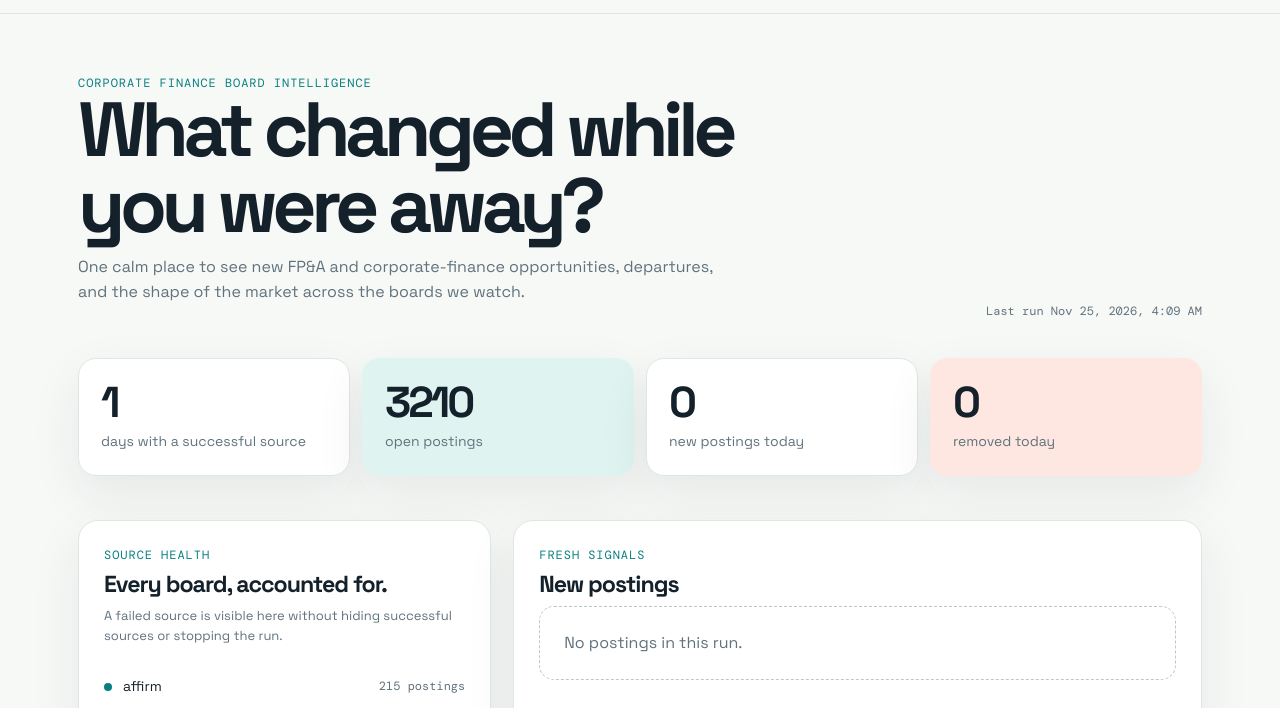
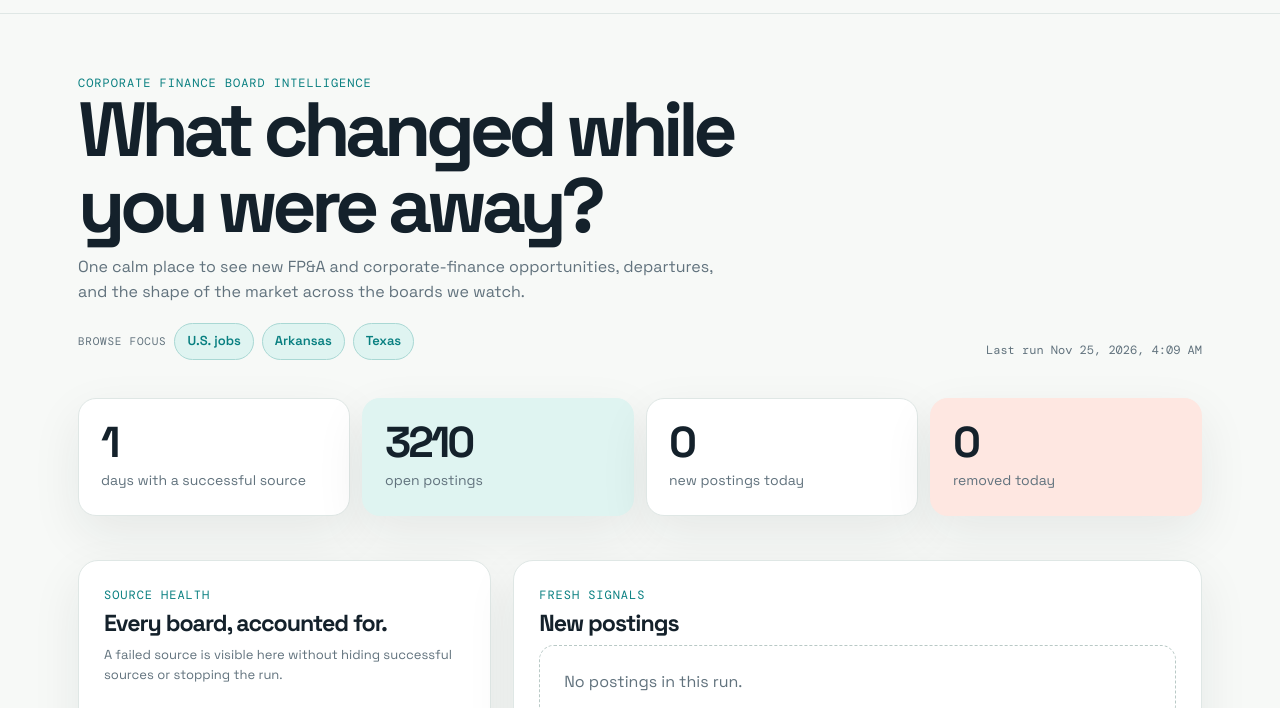
Before and after one commit to samaramp77/job-watcher, a plain HTML site: page index.html in a window 1280 px wide. Shown: the part 58-766 px from the top of the page. Drawn offline with nearby package versions, Linux system fonts and the light colour scheme.

Commit message:
Show regional focus links on Today page

```diff
--- a/app.js
+++ b/app.js
@@ -194,6 +194,9 @@ function renderMarket() {
 
 function wireBrowse() {
   fillFilters();
+  const requestedRegion = new URLSearchParams(window.location.search).get("region");
+  const regionFilter = document.querySelector("#region-filter");
+  if (requestedRegion && [...regionFilter.options].some((option) => option.value === requestedRegion)) regionFilter.value = requestedRegion;
   ["role-switch", "region-filter", "employer-filter", "location-filter", "days-filter", "title-search", "sort-order"].forEach((id) => document.querySelector(`#${id}`)?.addEventListener("input", renderBrowse));
   renderBrowse();
 }
--- a/index.html
+++ b/index.html
@@ -8,7 +8,7 @@
 <body data-page="index">
   <header class="site-header"><nav class="nav"><a class="brand" href="index.html"><span class="brand-mark">JW</span><span>Job watcher</span></a><div class="nav-links"><a class="nav-link" data-page="index" href="index.html">Today</a><a class="nav-link" data-page="browse" href="browse.html">Browse</a><a class="nav-link" data-page="market" href="market.html">Market</a></div></nav></header>
   <main class="main">
-    <section class="hero"><div><div class="eyebrow">Corporate finance board intelligence</div><h1>What changed while you were away?</h1><p>One calm place to see new FP&amp;A and corporate-finance opportunities, departures, and the shape of the market across the boards we watch.</p></div><div class="last-run" data-last-run>Loading latest run…</div></section>
+    <section class="hero"><div><div class="eyebrow">Corporate finance board intelligence</div><h1>What changed while you were away?</h1><p>One calm place to see new FP&amp;A and corporate-finance opportunities, departures, and the shape of the market across the boards we watch.</p><div class="focus-links"><span class="focus-label">Browse focus</span><a href="browse.html?region=us">U.S. jobs</a><a href="browse.html?region=arkansas">Arkansas</a><a href="browse.html?region=texas">Texas</a></div></div><div class="last-run" data-last-run>Loading latest run…</div></section>
     <section class="count-grid" aria-label="Latest run counts"><div class="count-card"><span class="count-number" data-count="days">—</span><span class="count-label">days with a successful source</span></div><div class="count-card"><span class="count-number" data-count="open">—</span><span class="count-label">open postings</span></div><div class="count-card"><span class="count-number" data-count="new">—</span><span class="count-label">new postings today</span></div><div class="count-card"><span class="count-number" data-count="removed">—</span><span class="count-label">removed today</span></div></section>
     <section class="layout-two"><div class="panel"><div class="eyebrow">Source health</div><h2>Every board, accounted for.</h2><p class="posting-meta">A failed source is visible here without hiding successful sources or stopping the run.</p><ul class="source-list" data-sources></ul></div><div class="panel"><div class="eyebrow">Fresh signals</div><h2>New postings</h2><div class="posting-list" data-new-list></div><div class="eyebrow" style="margin-top:32px">Departures</div><h2>Removed postings</h2><div class="posting-list" data-removed-list></div></div></section>
   </main>
--- a/styles.css
+++ b/styles.css
@@ -20,6 +20,10 @@ h1 { max-width: 780px; margin-bottom: 12px; font-size: clamp(2.4rem, 6vw, 5.2rem
 h2 { margin: 7px 0 8px; font-size: clamp(1.4rem, 2.3vw, 2.1rem); line-height: 1.1; letter-spacing: -.045em; }
 h3 { margin: 4px 0 5px; font-size: 1.15rem; line-height: 1.2; }
 .hero p, .market-section > p { max-width: 650px; color: var(--muted); }
+.focus-links { display: flex; flex-wrap: wrap; align-items: center; gap: 8px; margin-top: 19px; }
+.focus-links a { padding: 7px 12px; border: 1px solid #a9d8d4; border-radius: 99px; color: var(--teal); background: var(--teal-light); font-size: 13px; font-weight: 600; text-decoration: none; }
+.focus-links a:hover { color: white; background: var(--teal); }
+.focus-label { color: var(--muted); font-family: "DM Mono", monospace; font-size: 11px; text-transform: uppercase; letter-spacing: .07em; }
 .last-run { color: var(--muted); font-family: "DM Mono", monospace; font-size: 12px; white-space: nowrap; }
 .count-grid { display: grid; grid-template-columns: repeat(4, 1fr); gap: 12px; margin: 28px 0 44px; }
 .count-card { padding: 22px; border: 1px solid var(--line); border-radius: 18px; background: var(--panel); box-shadow: var(--shadow); }
```
